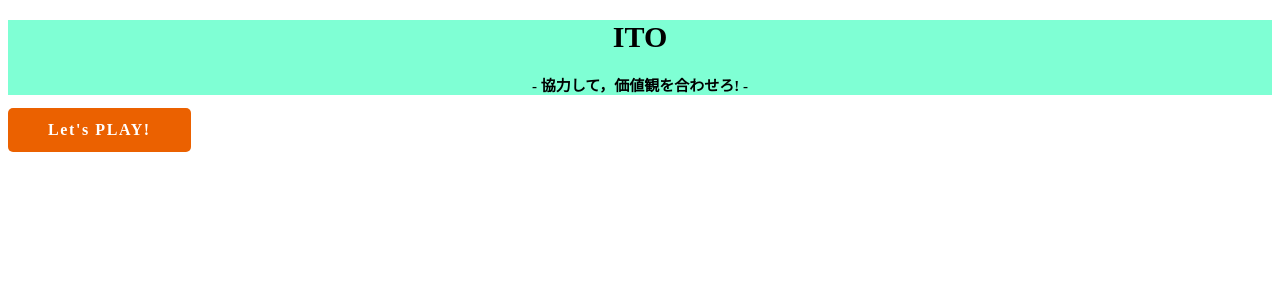
After one commit to H-haruki-20/Ito_App, a Flask app: template app/templates/index.html in a window 1280 px wide. The commit adds this page. Shown: the top 300 px of the page. Run offline with Flask 2, Linux system fonts and the light colour scheme; the template is opened without the code that fills it, so the values that code supplies are empty.

Commit message:
webアプリ作成

```diff
--- /dev/null
+++ b/app/app.py
@@ -0,0 +1,17 @@
+from crypt import methods
+from flask import Flask, render_template, request
+
+# Flaskオブジェクトの生成
+app = Flask(__name__)
+
+@app.route("/")
+def index():
+    return render_template("index.html")
+
+@app.route("/playmode",methods=["GET"])
+def play():
+    return render_template("play.html")
+
+#おまじない
+if __name__ == "__main__":
+    app.run(debug=True)
--- /dev/null
+++ b/app/static/style.css
@@ -0,0 +1,69 @@
+@charset "UTF-8";
+
+/*まずはお決まりのボックスサイズ算出をborer-boxに */
+*,
+*:before,
+*:after {
+  -webkit-box-sizing: inherit;
+  box-sizing: inherit;
+}
+
+html {
+  -webkit-box-sizing: border-box;
+  box-sizing: border-box;
+  font-size: 62.5%;/*rem算出をしやすくするために*/
+}
+
+.btn,
+a.btn,
+button.btn {
+  font-size: 1.6rem;
+  font-weight: 700;
+  line-height: 1.5;
+  position: relative;
+  display: inline-block;
+  padding: 1rem 4rem;
+  cursor: pointer;
+  -webkit-user-select: none;
+  -moz-user-select: none;
+  -ms-user-select: none;
+  user-select: none;
+  -webkit-transition: all 0.3s;
+  transition: all 0.3s;
+  text-align: center;
+  vertical-align: middle;
+  text-decoration: none;
+  letter-spacing: 0.1em;
+  color: #212529;
+  border-radius: 0.5rem;
+}
+
+.title{
+    background-color: aquamarine;
+}
+
+h1{
+    text-align: center;
+    font-size: 30px;
+    background-color: aquamarine;
+}
+
+h2{
+    text-align: center;
+    font-size: 15px;
+}
+
+.btn--orange,
+a.btn--orange {
+  color: #fff;
+  background-color: #eb6100;
+}
+.btn--orange:hover,
+a.btn--orange:hover {
+  color: #fff;
+  background: #f56500;
+}
+
+a.btn--orange:hover:after {
+    transform: translate(-50%,-50%) scale(1.1, 1.1);
+}
--- /dev/null
+++ b/app/templates/index.html
@@ -0,0 +1,33 @@
+<!DOCTYPE html>
+<html lang="en">
+<head>
+    <meta charset="UTF-8">
+    <meta http-equiv="X-UA-Compatible" content="IE=edge">
+    <meta name="viewport" content="width=device-width, initial-scale=1.0">
+    <link rel="stylesheet" type="text/css" href="../static/style.css">
+    <title>ITO</title>
+</head>
+<body>
+    <div class="cotainer">
+        <div class="title">
+            <h1 id="title">ITO</h1>
+            <h2 id="sub-title">- 協力して，価値観を合わせろ! -</h2>
+        </div>
+
+        <header>
+        </header>
+        <main>
+            <form action="/playmode" method="get" name="form_1">
+                <a href="javascript:form_1.submit()" id="toggle" class="btn btn--orange">Let's PLAY!</a>
+            </form>
+        </main>
+    </div>
+    <script>
+        'use strict';
+
+        document.getElementById("toggle").onclick = function(){
+            location.href = "/playmode"
+        };
+    </script>
+</body>
+</html>
--- /dev/null
+++ b/run.py
@@ -0,0 +1,6 @@
+# webサーバを立ち上げる際に実行するファイル
+
+from app.app import app
+
+if __name__ == "__main__":
+    app.run()
```
Also changed, not shown: app/templates/play.html (renamed from index.html, +6 -1 lines), app/static/motion.js (added), app/static/play.css (added), 2 other files.
